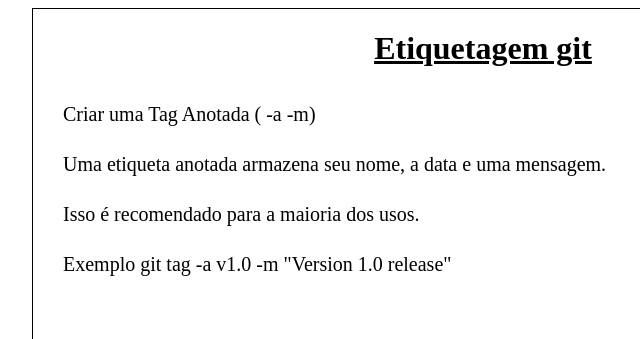
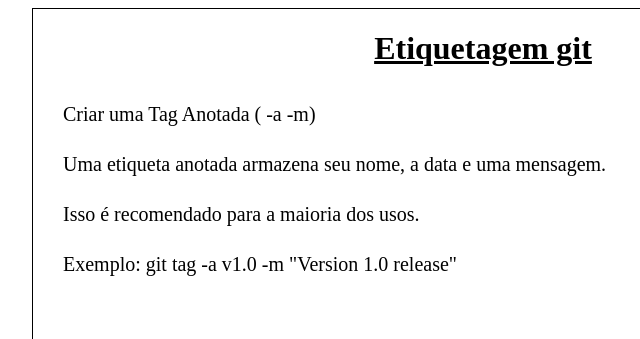
Before and after one commit to Augusto1547/Aprendendo-git-w3schools, a plain HTML site: page index.html in a window 1280 px wide. Shown: the top 339 px of the page, 157-797 px from the left. Drawn offline with Linux system fonts and the light colour scheme.

Commit message:
Versão v1.4 concluída

```diff
--- a/index.html
+++ b/index.html
@@ -37,7 +37,7 @@
 
             Isso é recomendado para a maioria dos usos.<br>
 
-            Exemplo
+            Exemplo:
             git tag -a v1.0 -m "Version 1.0 release"</p><br>
 
         <p>
```
